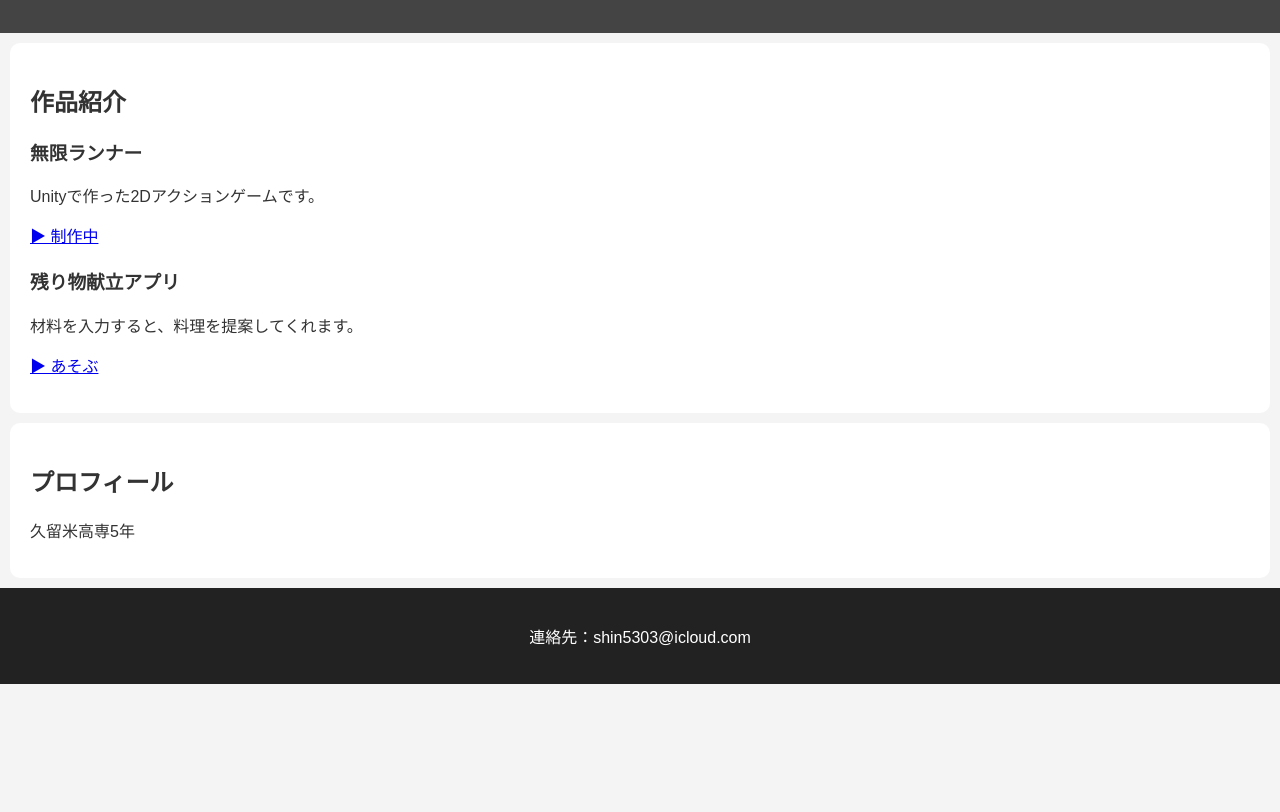
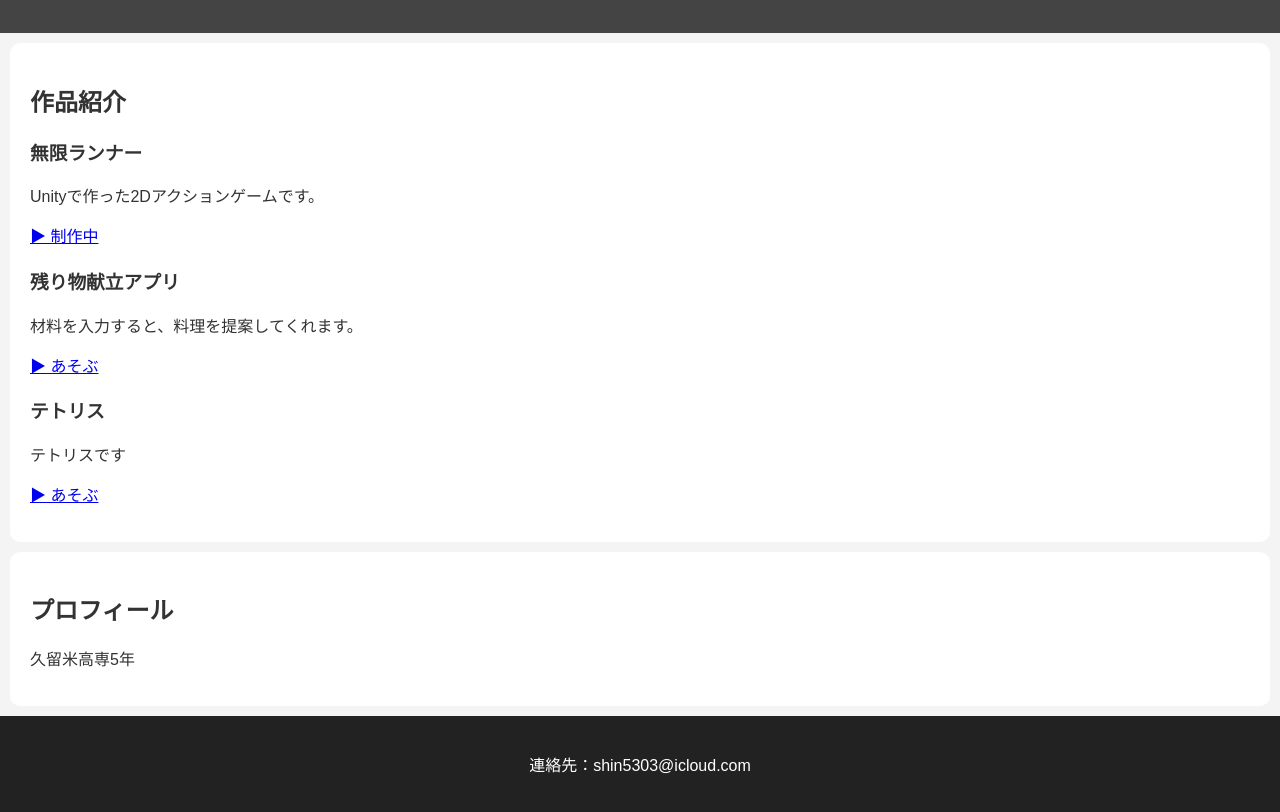
Before and after one commit to butaro453145/ButaroHomepage, a plain HTML site: page index.html in a window 1280 px wide. Shown: the part 136-948 px from the top of the page. Before the commit the page ends 820 px from the top, so only its background shows below. Drawn offline with Linux system fonts and the light colour scheme.

Commit message:
Update and rename HomePage.html to index.html

```diff
--- a/HomePage.html
+++ b/index.html
@@ -24,6 +24,9 @@
       <p>材料を入力すると、料理を提案してくれます。
       </p>
       <a href="cookpad.html">▶ あそぶ</a>
+      <h3>テトリス</h3>
+      <p>テトリスです</p>
+      <a href="tetris.html">▶ あそぶ</a>
     </ul>
   </section>
 
```
